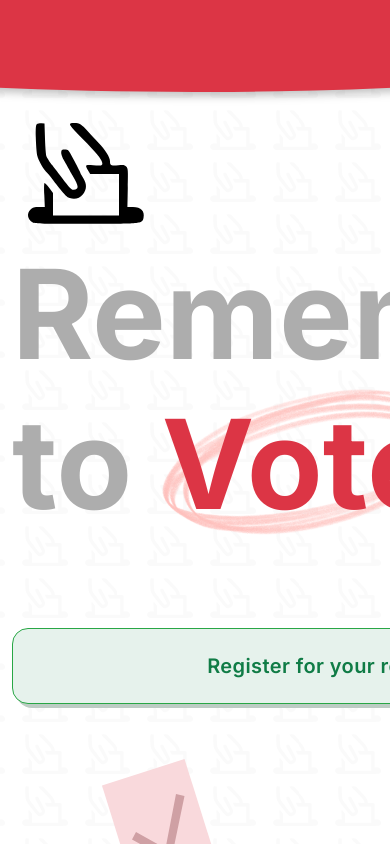
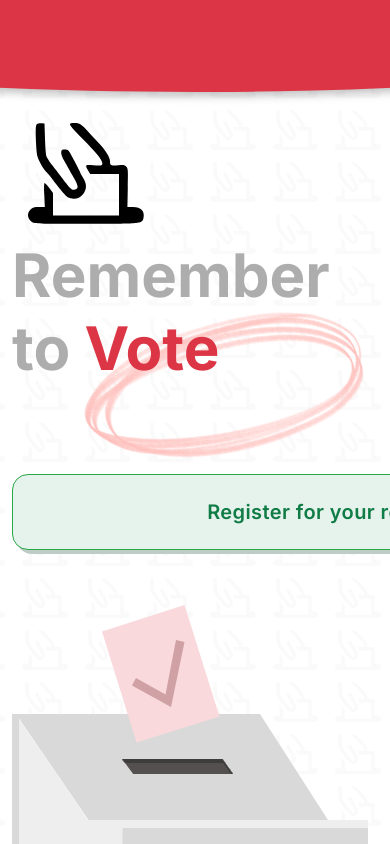
Before and after one commit to Curtis-Turk/Remember-to-Vote, a Next.js app: page / in a window 390 px wide. Shown: the top 844 px of the page. Built offline with nearby package versions, Linux system fonts and the light colour scheme.

Commit message:
mobile styling for title added

```diff
--- a/styles.css
+++ b/styles.css
@@ -72,13 +72,20 @@
   align-items: normal !important;
 }
 
+@media screen and (max-width: 600px) {
+  #main-title {
+    font-size: 60px !important;
+    line-height: 73px !important;
+  }
+}
+
 #main-title {
   text-align: left;
   margin-bottom: 89px;
   font-style: normal !important;
   font-weight: 700 !important;
-  font-size: 124px !important;
-  line-height: 150px !important;
+  font-size: 124px;
+  line-height: 150px;
   color: #adadad;
 }
 
```
